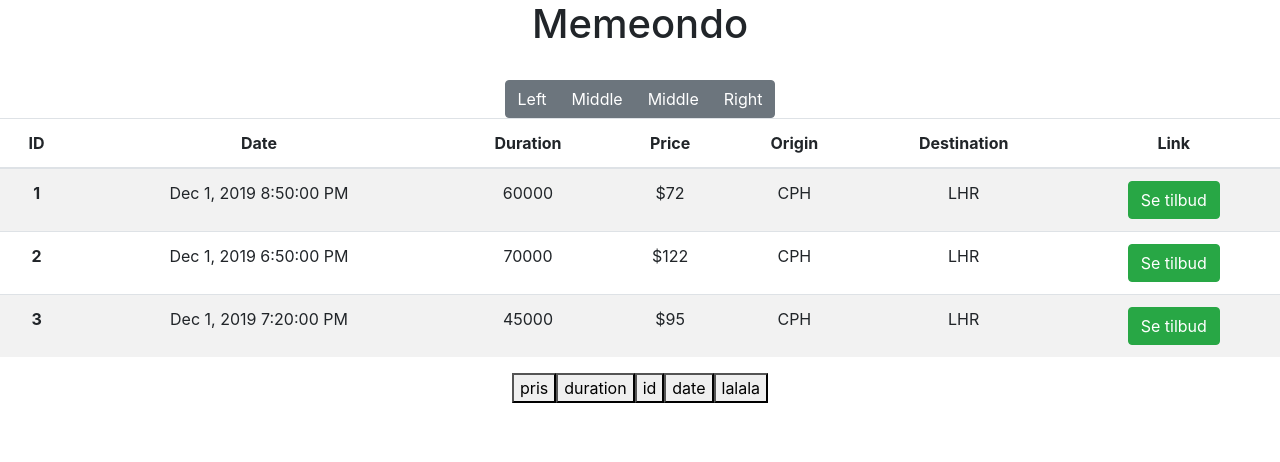
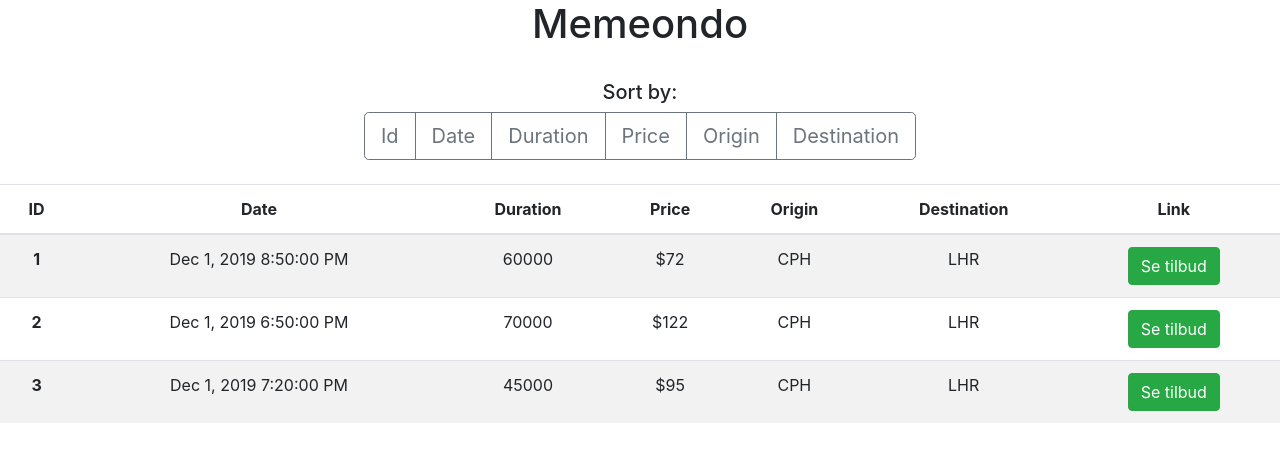
Before and after one commit to anirml/SysEksFrontend, a React (Create React App) app: page / in a window 1280 px wide. Shown: the top 462 px of the page. Built offline with nearby package versions, Linux system fonts and the light colour scheme.

Commit message:
sort buttons

```diff
--- a/src/App.js
+++ b/src/App.js
@@ -45,12 +45,12 @@ function App() {
     <div className="App">
       <h1>Memeondo</h1>
       <br />
+      <h5>Sort by:</h5>
       <div className="btn-group" role="group" aria-label="Basic example">
-        <button type="button" className="btn btn-secondary">Left</button>
-        <button type="button" className="btn btn-secondary">Middle</button>
-        <button type="button" className="btn btn-secondary">Middle</button>
-        <button type="button" className="btn btn-secondary">Right</button>
+      {flightKeys.slice(0,flightKeys.length-1).map((fk)=>{return <button type="button" className="btn btn-outline-secondary btn-lg" onClick={() => setTable(mapper(flights.sort(sorter(fk))))}>{fk.charAt(0).toUpperCase() + fk.slice(1)}</button> })}
       </div>
+      <br/>
+      <br/>
       <table className="table table-striped">
         <thead>
           <tr>
@@ -67,11 +67,12 @@ function App() {
           {table}
         </tbody>
       </table>
-      <button onClick={() => setTable(mapper(flights.sort(sorter('price'))))}>pris</button>
+      {/* <button onClick={() => setTable(mapper(flights.sort(sorter('price'))))}>pris</button>
       <button onClick={() => setTable(mapper(flights.sort(sorter('duration'))))}>duration</button>
       <button onClick={() => setTable(mapper(flights.sort(sorter('id'))))}>id</button>
       <button onClick={() => setTable(mapper(flights.sort(sorter('date'))))}>date</button>
-      <button onClick={() => console.log(flightKeys)}>lalala</button>
+      <button onClick={() => console.log(flightKeys.map((fk)=>{return <p>{fk + 1}</p> }))}>lalala</button> */}
+
     </div>
   );
 }
```
